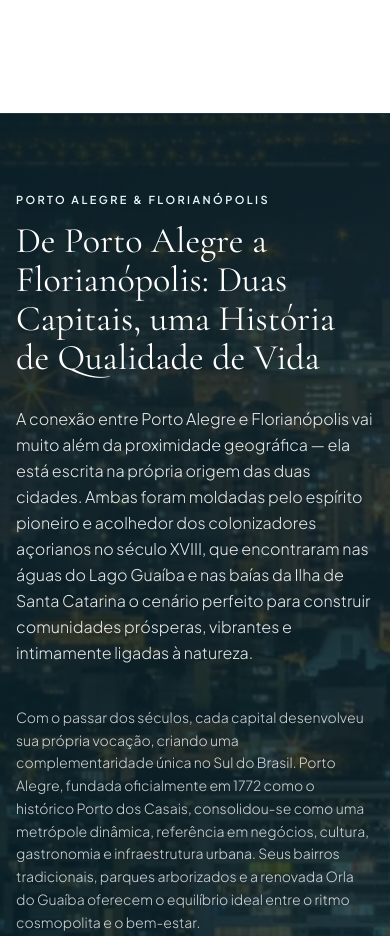
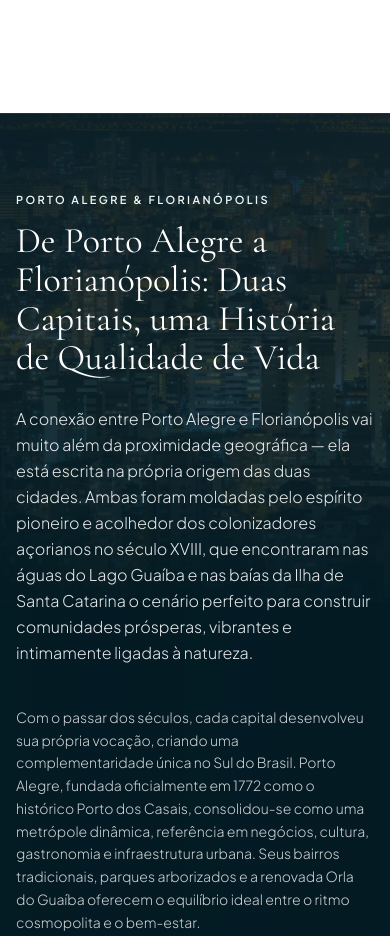
Before and after one commit to devWebLopes/poafloripa3, a plain HTML site: page index.html in a window 390 px wide. Shown: the part 6035-6971 px from the top of the page. Drawn offline with nearby package versions, Linux system fonts and the light colour scheme.

Commit message:
fix(duasCapitais): corrige recorte extremo da foto de fundo no mobile
No mobile a secao fica muito mais alta e estreita que a proporcao das 4 fotos (paisagem), entao object-fit:cover precisava ampliar a imagem ate 1.88x para cobrir a altura inteira, deixando visivel menos de 14% da largura da foto (reportado como imagem gigante estourando a tela).

Abaixo de 640px a camada fotografica (.dc-photo-band) passa a ter proporcao propria 4:5 no topo da secao, com degrade para a cor solida pool-abyss no restante do texto. Tablet (>=640px) e desktop inalterados.

Validado com Playwright em 375/390/768/1280/1920px: sem overflow horizontal, rotacao e Ken Burns continuam funcionando, prefers-reduced-motion ok, sem erros de console. Aprovado visualmente pelo solicitante em 21/11/2026.

```diff
--- a/index.html
+++ b/index.html
@@ -102,6 +102,30 @@
     }
 
     /* Efeito 1b: Slideshow editorial da seção "Duas Capitais" (Ken Burns próprio) */
+    /* No mobile a seção fica muito mais alta e estreita que as fotos (paisagem),
+       então o "object-fit: cover" precisaria ampliar a imagem demais para cobrir
+       toda a altura — a foto ficava irreconhecível ("gigante estourando a tela").
+       A partir de 640px a faixa fotográfica cobre a seção inteira normalmente;
+       abaixo disso ela vira uma faixa com proporção própria, com o restante do
+       texto repousando sobre a cor sólida `pool-abyss` do fundo da seção. */
+    .dc-photo-band {
+      position: absolute;
+      inset: 0;
+      overflow: hidden;
+    }
+    @media (max-width: 639px) {
+      .dc-photo-band {
+        bottom: auto;
+        aspect-ratio: 4 / 5;
+      }
+      .dc-photo-band::after {
+        content: '';
+        position: absolute;
+        inset: 0;
+        background: linear-gradient(180deg, rgba(4, 27, 36, 0) 55%, rgba(4, 27, 36, 0.94) 100%);
+        pointer-events: none;
+      }
+    }
     .dc-slide {
       position: absolute;
       inset: 0;
@@ -608,7 +632,7 @@
        ========================================================================= -->
   <section id="duasCapitais" aria-labelledby="duasCapitaisTitle" class="relative overflow-hidden bg-pool-abyss border-t border-white/10">
     <!-- Fundo fotográfico alternado: POA → Floripa → POA → Floripa -->
-    <div class="absolute inset-0" aria-hidden="true">
+    <div class="dc-photo-band" aria-hidden="true">
       <div class="dc-slide is-active" data-dc-slide data-dc-motion="a">
         <img src="assets/img/duas-capitais-poa-noturna.webp" alt="" aria-hidden="true" class="dc-media" width="1440" height="808" loading="lazy" decoding="async" />
       </div>
```
Also changed, not shown: 2 other files.
